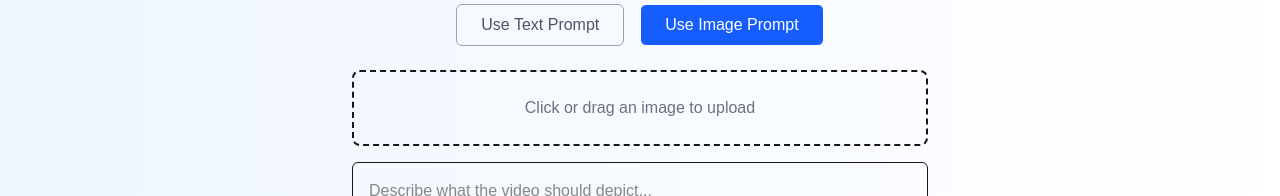
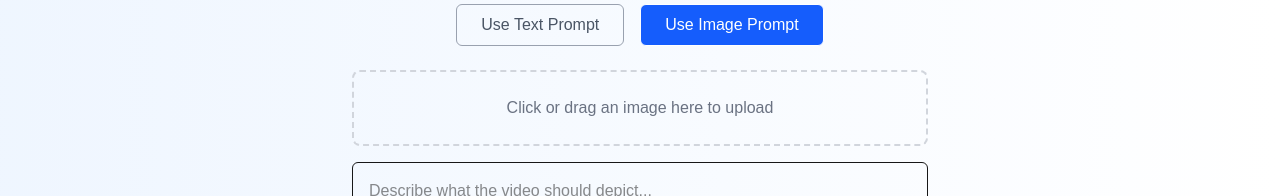
Before and after one commit to Solomonbelay/ai-video-generation, a Next.js app in the folder frontend/: page / in a window 1280 px wide. Both pictures are taken after a click on the button "Use Image Prompt". Shown: the part 244-440 px from the top of the page. Built offline with nearby package versions, Linux system fonts and the light colour scheme; no server answers.

Commit message:
add video samples

```diff
--- a/frontend/src/components/Hero.tsx
+++ b/frontend/src/components/Hero.tsx
@@ -14,10 +14,44 @@ export default function Hero() {
   const [imageDescription, setImageDescription] = useState('');
   const [loading, setLoading] = useState(false);
   const [videoUrl, setVideoUrl] = useState<string | null>(null);
+  const [dragActive, setDragActive] = useState(false);
 
-  const handleImageChange = (e: ChangeEvent<HTMLInputElement>) => {
-    if (e.target.files && e.target.files[0]) setImageFile(e.target.files[0]);
+
+
+
+const handleImageChange = (e: ChangeEvent<HTMLInputElement>) => {
+    const file = e.target.files?.[0];
+    if (file) setImageFile(file);
   };
+
+  // 🔥 Drag & Drop Handlers
+  const handleDragOver = (e: DragEvent<HTMLLabelElement>) => {
+    e.preventDefault();
+    setDragActive(true);
+  };
+
+  const handleDragLeave = () => setDragActive(false);
+
+  const handleDrop = (e: DragEvent<HTMLLabelElement>) => {
+    e.preventDefault();
+    setDragActive(false);
+    const file = e.dataTransfer.files?.[0];
+    if (file) setImageFile(file);
+  };
+
+
+
+
+
+
+
+
+
+
+
+
+
+
 
   const generateVideo = async () => {
 
@@ -70,6 +104,10 @@ export default function Hero() {
       setLoading(false);
     }
   };
+
+
+
+
 
   return (
     <>
@@ -128,17 +166,25 @@ export default function Hero() {
         )}
 
         {/* Image Input + Description */}
+ {/* IMAGE UPLOAD - Drag & Drop */}
         {mode === 'image' && (
           <div className="max-w-xl mx-auto mb-6 flex flex-col gap-4">
             <label
               htmlFor="imageUpload"
-              className="w-full flex flex-col items-center justify-center p-6 border-2 border-dashed rounded-lg cursor-pointer hover:border-blue-400"
+              className={`w-full flex flex-col items-center justify-center p-6 border-2 border-dashed rounded-lg cursor-pointer transition
+              ${dragActive ? 'border-blue-500 bg-blue-50' : 'border-gray-300 hover:border-blue-400'}`}
+              onDragOver={handleDragOver}
+              onDragLeave={handleDragLeave}
+              onDrop={handleDrop}
             >
               {imageFile ? (
                 <p className="text-gray-700">{imageFile.name}</p>
               ) : (
-                <p className="text-gray-500">Click or drag an image to upload</p>
+                <p className="text-gray-500">
+                  Click or drag an image here to upload
+                </p>
               )}
+
               <input
                 id="imageUpload"
                 type="file"
@@ -147,6 +193,7 @@ export default function Hero() {
                 onChange={handleImageChange}
               />
             </label>
+
             <textarea
               className="w-full p-4 border rounded-md focus:outline-none focus:ring-2 focus:ring-blue-400"
               rows={3}
@@ -156,7 +203,6 @@ export default function Hero() {
             />
           </div>
         )}
-
         {/* Generate Button */}
         {mode && (
           <button
```
